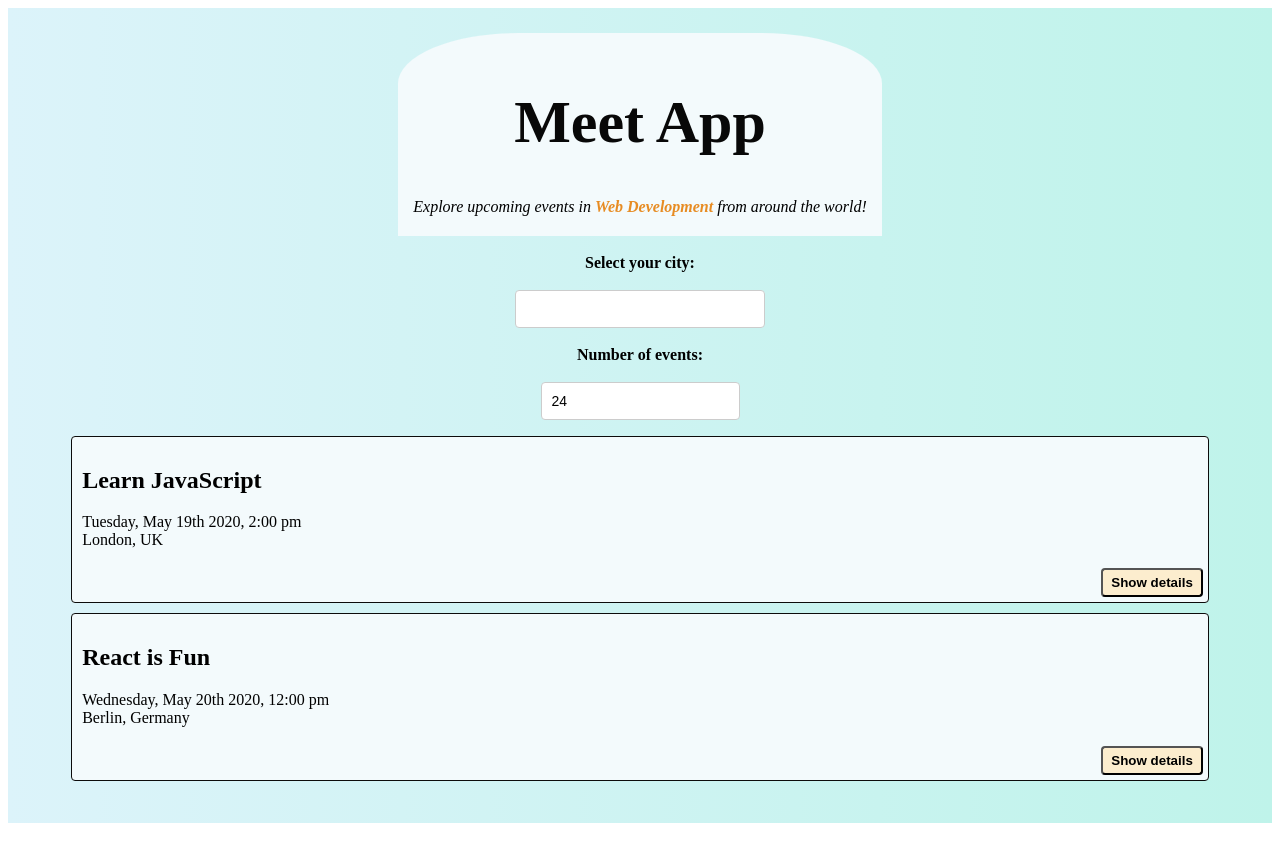
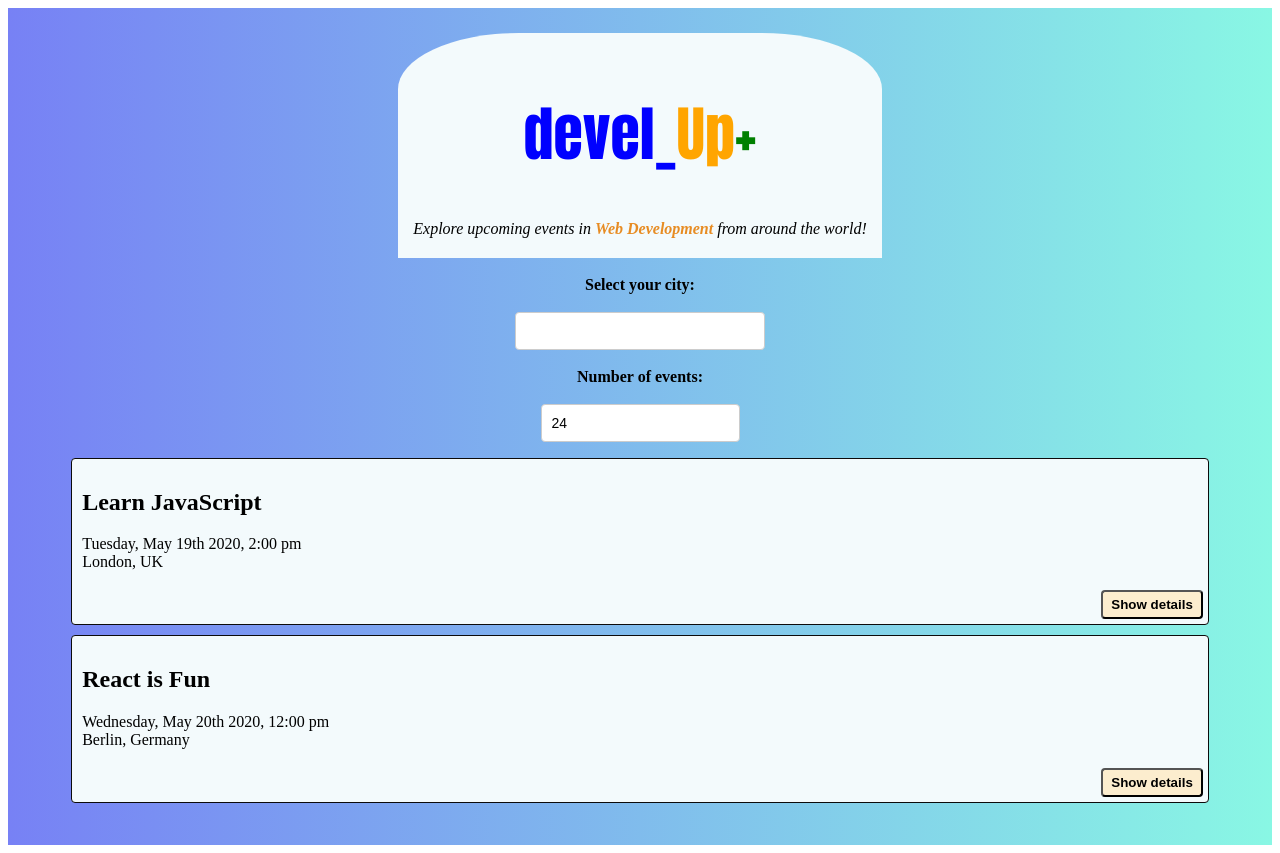
Before and after one commit to willcrone11/meet, a React (Create React App) app: page / in a window 1280 px wide. Before the commit the page ends 831 px from the top, so only its background shows below. Built offline with nearby package versions, Linux system fonts and the light colour scheme.

Commit message:
Updates app name and logo, as well as background color gradient

```diff
--- a/src/App.css
+++ b/src/App.css
@@ -2,7 +2,7 @@
 .App {
   text-align: center;
   padding: 2% 5%;
-  background-image: linear-gradient(to right, #dcf3fa , #bff3ea);
+  background-image: linear-gradient(to right, #7781f5 , #89f7e4);
 }
 
 .App * {
@@ -20,8 +20,19 @@
 
 #header {
   font-size: 60px;
+  font-family: Impact, Haettenschweiler, 'Arial Narrow Bold', sans-serif;
+}
 
-  color: #080808;
+#devel {
+  color: blue;
+}
+
+#plus {
+  color: green;
+}
+
+#up {
+  color: orange;
 }
 
 #webdev-header {
--- a/src/App.js
+++ b/src/App.js
@@ -41,7 +41,7 @@ class App extends Component {
     return (
       <div className="App">
         <div id="header-container">
-          <h1 id="header">Meet App</h1>
+          <h1 id="header"><span id="devel">devel_</span><span id="up">Up</span><span id="plus">+</span></h1>
           <p id="subheader">Explore upcoming events in <span id="webdev-header">Web Development</span> from around the world!</p>
         </div>
         <br/><br/>
```
